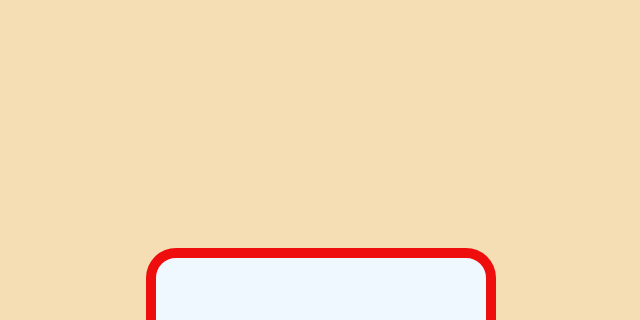
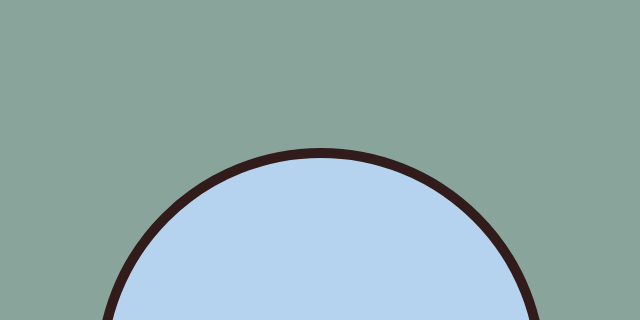
Before and after one commit to SrCooT/Relogio, a plain HTML site: page index.html in a window 1280 px wide. Shown: the top 320 px of the page, without its empty margins (319-959 px from the left). Drawn offline with Linux system fonts and the light colour scheme.

Commit message:
modificação no estilo

```diff
--- a/style.css
+++ b/style.css
@@ -9,7 +9,7 @@
     display: flex;
     justify-content: center;
     align-items: center;
-    background-color: wheat;
+    background-color: #2548;
     flex-direction: column;
 
 }
@@ -18,11 +18,11 @@
     display: flex;
     justify-content: center;
     align-items: center;
-    background-color: aliceblue;
-    border: 10px solid rgb(238, 14, 14);
-    border-radius: 30px;
-    width: 350px;
-    height: 250px;
+    background-color: rgb(181, 211, 238);
+    border: 10px solid rgb(49, 27, 27);
+    border-radius: 100%;
+    width: 450px;
+    height: 450px;
     font-size: 85px;
 }
 footer{
```
